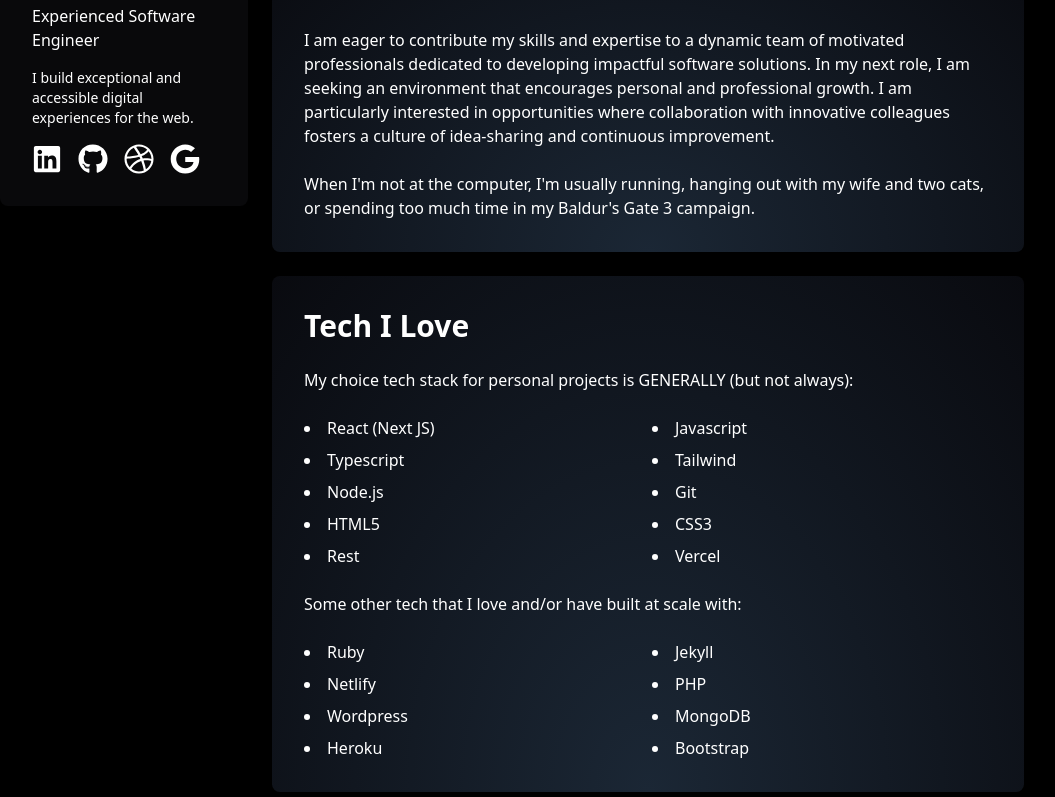
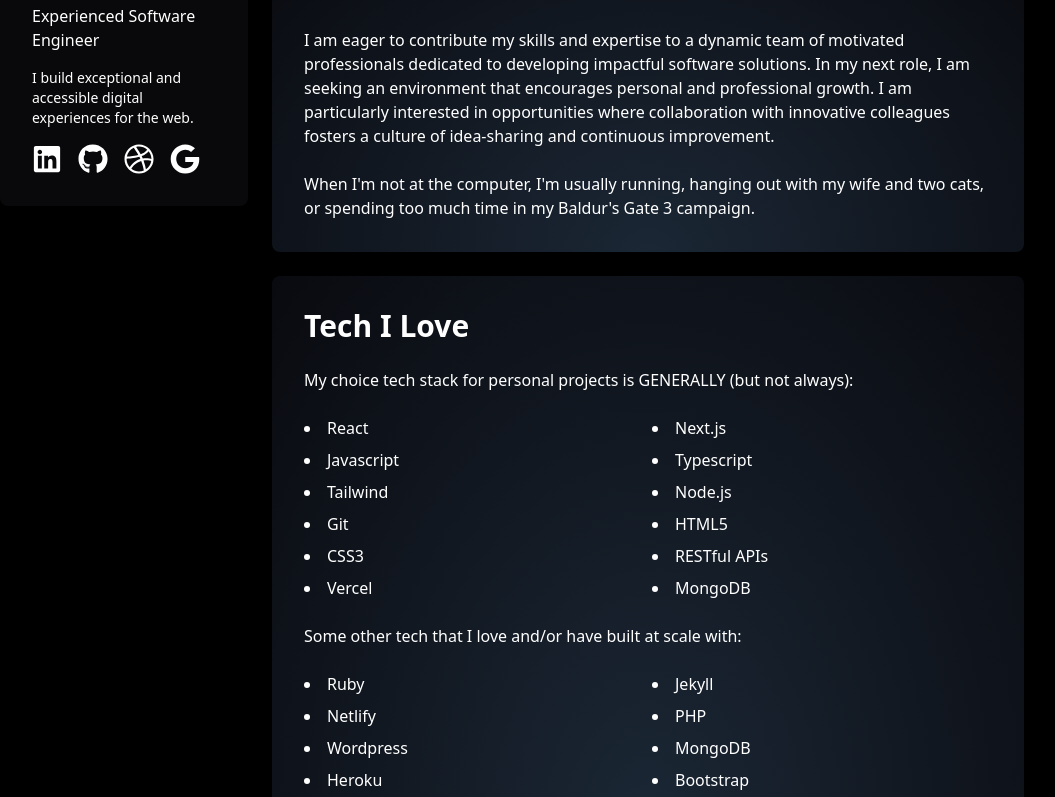
Before and after one commit to zackhanni/zachary.works, a Next.js app: page / in a window 1280 px wide. Shown: the part 3261-4058 px from the top of the page, without its empty margins (128-1183 px from the left). Built offline with nearby package versions, Linux system fonts and the light colour scheme.

Commit message:
updated tools / tech that i use

```diff
--- a/app/components/About.tsx
+++ b/app/components/About.tsx
@@ -3,7 +3,8 @@ import ZackFLoatingCard from "./ZackFloatingCard";
 
 export default function About() {
   const TechStack = [
-    "React (Next JS)",
+    "React",
+    "Next.js",
     "Javascript",
     "Typescript",
     "Tailwind",
@@ -11,8 +12,9 @@ export default function About() {
     "Git",
     "HTML5",
     "CSS3",
-    "Rest",
+    "RESTful APIs",
     "Vercel",
+    "MongoDB",
   ];
 
   const AltStack = [
--- a/app/components/ProjectsData.tsx
+++ b/app/components/ProjectsData.tsx
@@ -18,7 +18,7 @@ const ProjectsData = [
       "Tailwind",
       "Typescript",
       "Vercel",
-      "RESTful API",
+      "RESTful APIs",
       "Git",
     ],
     title: "Mood Board",
```
